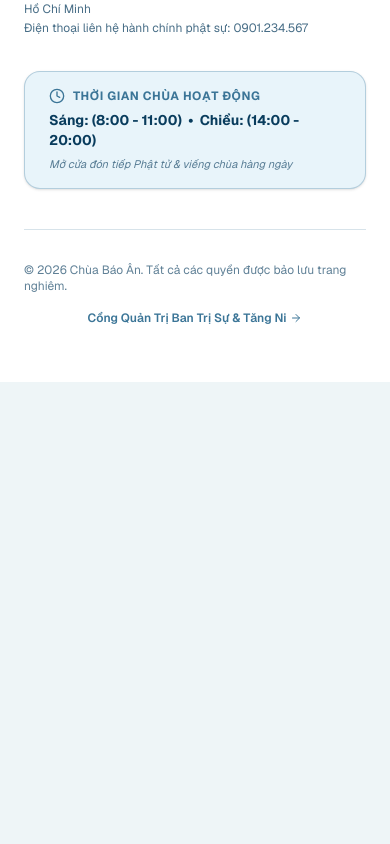
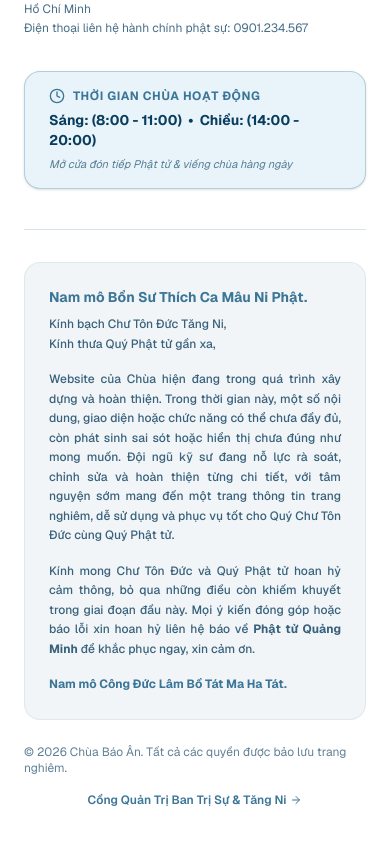
Before and after one commit to OtisPham/websiteBaoAnpagoda, a Next.js app: page / in a window 390 px wide. Shown: the part 6133-6977 px from the top of the page. Before the commit the page ends 6515 px from the top, so only its background shows below. Built offline with nearby package versions, Linux system fonts and the light colour scheme; no server answers; the database is empty; a web font is replaced by a local one.

Commit message:
feat: add maintenance mode and footer disclaimer

```diff
--- a/src/app/page.tsx
+++ b/src/app/page.tsx
@@ -33,6 +33,36 @@ function formatVietnamEventDate(dateStr: string) {
 }
 
 export default async function HomePage() {
+  if (process.env.NEXT_PUBLIC_MAINTENANCE_MODE === 'true') {
+    return (
+      <div className="min-h-screen bg-gradient-to-br from-[#093C5D] via-[#0b486f] to-[#093C5D] flex items-center justify-center p-6 text-white text-center relative overflow-hidden">
+        <div className="absolute inset-0 bg-[url('https://www.transparenttextures.com/patterns/stardust.png')] opacity-30 mix-blend-overlay pointer-events-none"></div>
+        <div className="absolute -top-20 -left-20 w-96 h-96 bg-[#5DF8D8]/10 rounded-full blur-3xl pointer-events-none" />
+        <div className="absolute -bottom-20 -right-20 w-96 h-96 bg-amber-500/10 rounded-full blur-3xl pointer-events-none" />
+
+        <div className="max-w-2xl w-full bg-[#051420]/60 backdrop-blur-md border border-[#3B7597]/40 rounded-3xl p-10 md:p-14 shadow-2xl relative z-10 space-y-6">
+          <PagodaLogo className="h-16 w-16 mx-auto text-amber-500 mb-6 drop-shadow-[0_0_15px_rgba(245,158,11,0.5)]" />
+          <h1 className="font-serif text-3xl md:text-4xl font-bold text-amber-400 tracking-wide">
+            Nam Mô Bổn Sư Thích Ca Mâu Ni Phật
+          </h1>
+          <div className="space-y-4 text-stone-200 text-sm md:text-base leading-relaxed max-w-xl mx-auto font-medium">
+            <p>
+              Kính bạch Chư Tôn Đức Tăng Ni,<br/>
+              Kính thưa Quý Phật tử gần xa,
+            </p>
+            <p>
+              Trang web hiện tại đang được nâng cấp và bảo trì hệ thống định kỳ.
+              Kính mong Quý vị hoan hỷ cảm thông và quay lại sau ít phút nữa.
+            </p>
+            <p className="text-amber-500/90 font-serif italic mt-6 pt-6 border-t border-[#3B7597]/30">
+              Nguyện cầu hồng ân Tam Bảo gia hộ Quý vị thân tâm thường an lạc.
+            </p>
+          </div>
+        </div>
+      </div>
+    )
+  }
+
   const supabase = await createClient()
 
   // 1. Lấy thông tin người dùng đang đăng nhập
@@ -572,7 +602,23 @@ export default async function HomePage() {
             </div>
           </div>
 
-          <div className="pt-8 border-t border-[#3B7597]/20 dark:border-[#6FD1D7]/25 flex flex-col sm:flex-row justify-between items-center gap-4 text-xs text-[#093C5D]/65 dark:text-[#e8f7fd]/65">
+          <div className="pt-8 border-t border-[#3B7597]/20 dark:border-[#6FD1D7]/25 space-y-6">
+            {/* Disclaimer Section */}
+            <div className="bg-[#093C5D]/5 dark:bg-[#e8f7fd]/5 rounded-2xl p-6 border border-[#3B7597]/10 dark:border-[#6FD1D7]/10">
+              <div className="space-y-4 text-xs md:text-sm text-[#093C5D]/80 dark:text-[#e8f7fd]/80 leading-relaxed text-justify md:text-left font-medium">
+                <p className="font-bold text-[#3B7597] dark:text-[#6FD1D7] text-sm md:text-base mb-2">Nam mô Bổn Sư Thích Ca Mâu Ni Phật.</p>
+                <p>Kính bạch Chư Tôn Đức Tăng Ni,<br/>Kính thưa Quý Phật tử gần xa,</p>
+                <p>
+                  Website của Chùa hiện đang trong quá trình xây dựng và hoàn thiện. Trong thời gian này, một số nội dung, giao diện hoặc chức năng có thể chưa đầy đủ, còn phát sinh sai sót hoặc hiển thị chưa đúng như mong muốn. Đội ngũ kỹ sư đang nỗ lực rà soát, chỉnh sửa và hoàn thiện từng chi tiết, với tâm nguyện sớm mang đến một trang thông tin trang nghiêm, dễ sử dụng và phục vụ tốt cho Quý Chư Tôn Đức cùng Quý Phật tử.
+                </p>
+                <p>
+                  Kính mong Chư Tôn Đức và Quý Phật tử hoan hỷ cảm thông, bỏ qua những điều còn khiếm khuyết trong giai đoạn đầu này. Mọi ý kiến đóng góp hoặc báo lỗi xin hoan hỷ liên hệ báo về <strong>Phật tử Quảng Minh</strong> để khắc phục ngay, xin cảm ơn.
+                </p>
+                <p className="font-bold text-[#3B7597] dark:text-[#6FD1D7]">Nam mô Công Đức Lâm Bồ Tát Ma Ha Tát.</p>
+              </div>
+            </div>
+
+            <div className="flex flex-col sm:flex-row justify-between items-center gap-4 text-xs text-[#093C5D]/65 dark:text-[#e8f7fd]/65">
               <p>© 2026 Chùa Báo Ân. Tất cả các quyền được bảo lưu trang nghiêm.</p>
               <Link
                 href="/auth/login"
@@ -583,6 +629,7 @@ export default async function HomePage() {
               </Link>
             </div>
           </div>
+        </div>
       </footer>
     </div>
   )
```
Lines whose indentation alone changed are shown as unchanged.
